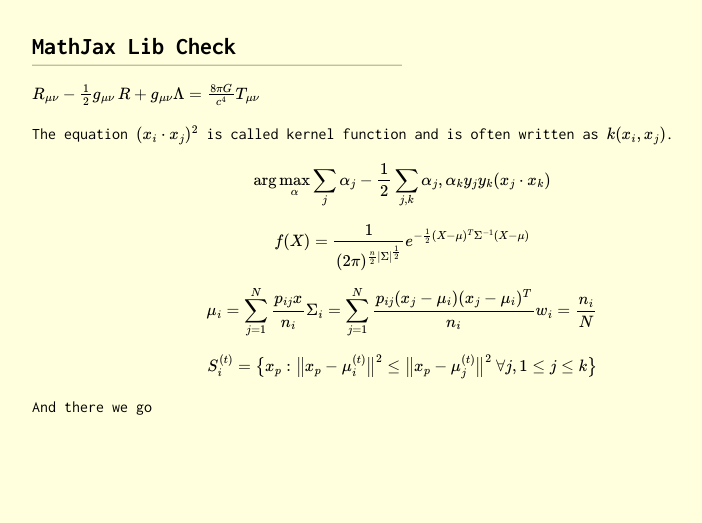
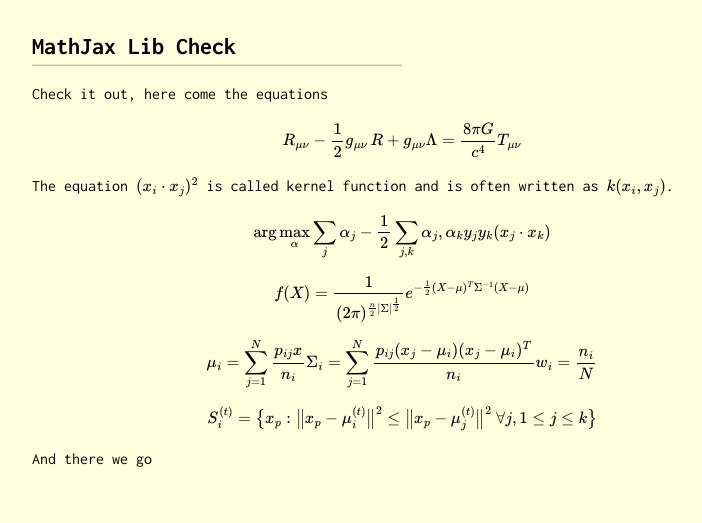
Before and after one commit to pruthvirajbhat/website-portfolio-old-uno, a Jekyll site: the page built from _posts/2021/04/2021-04-01-test-math-file.md, in a window 1280 px wide. Shown: the part 632-1155 px from the top of the page, without its empty margins (238-940 px from the left). Built offline with Jekyll 4.4.1, drawn with Linux system fonts in a browser that asks for light colours; formulas are drawn with MathJax 3; before the commit the page ends 1103 px from its top, so only the background shows below that.

Commit message:
some equations

```diff
--- a/_posts/2021/04/2021-04-01-test-math-file.md
+++ b/_posts/2021/04/2021-04-01-test-math-file.md
@@ -10,6 +10,8 @@ tags: [test]
 
 
 ## MathJax Lib Check
+Check it out, here come the equations
+
 $$
 R_{\mu \nu} - {1 \over 2}g_{\mu \nu}\,R + g_{\mu \nu} \Lambda
 = {8 \pi G \over c^4} T_{\mu \nu}
```
